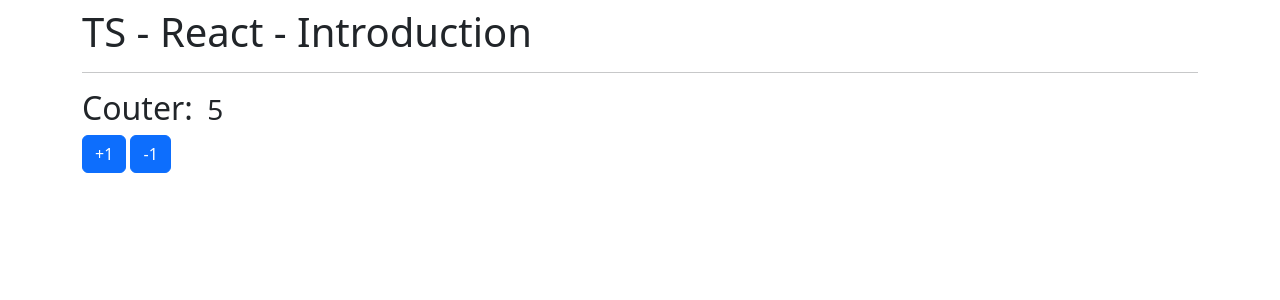
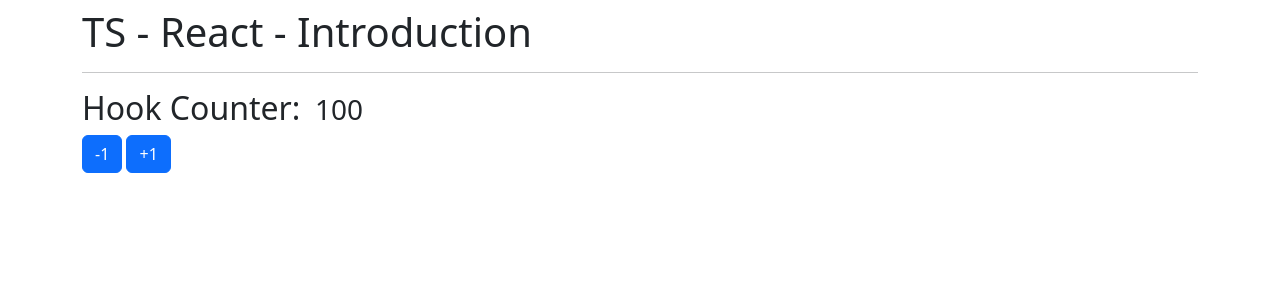
Before and after one commit to x30705/react-native-learning-01, a React (Create React App) app: page / in a window 1280 px wide. Shown: the top 300 px of the page. Built offline with nearby package versions, Linux system fonts and the light colour scheme.

Commit message:
Custom Hook.

```diff
--- a/src/App.tsx
+++ b/src/App.tsx
@@ -1,7 +1,8 @@
 //import { BasicTypes } from "./typescript/TiposBasicos";
 //import { LiteralObjects } from "./typescript/LiteralObjects";
 //import { Functions } from "./typescript/Functions";
-import { Counter } from "./components/Counter";
+//import { Counter } from "./components/Counter";
+import { HookCounter } from "./components/HookCounter";
 
 const App = () => {
   return (
@@ -11,7 +12,8 @@
         {/* <BasicTypes/> */}
         {/* <LiteralObjects/> */}
         {/* <Functions/> */}
-        <Counter/>
+        {/* <Counter/> */}
+        <HookCounter/>
     </div>
   )
 }
--- /dev/null
+++ b/src/components/HookCounter.tsx
@@ -0,0 +1,27 @@
+import { useCounter } from "../hooks/useCounter"
+
+export const HookCounter = () => {
+
+  const {count, add} = useCounter();
+
+  return (
+    <>
+        <h2>Hook Counter:
+          <small>
+            &nbsp; {count}
+          </small>
+        </h2>
+
+        <button
+          className="btn btn-primary"
+          onClick={() => add(-1)}>-1</button>
+
+        &nbsp;
+
+        <button
+          className="btn btn-primary"
+          onClick={() => add(1)}>+1</button>
+
+    </>
+  )
+}
--- /dev/null
+++ b/src/hooks/useCounter.tsx
@@ -0,0 +1,15 @@
+import { useState } from 'react';
+
+export const useCounter = (initialCount: number = 100) => {
+
+    const [count, setCount] = useState(initialCount);
+
+    const add = (increment: number) => {
+      setCount(count + increment);
+    }
+
+    return{
+        count,
+        add
+    }
+}
```
